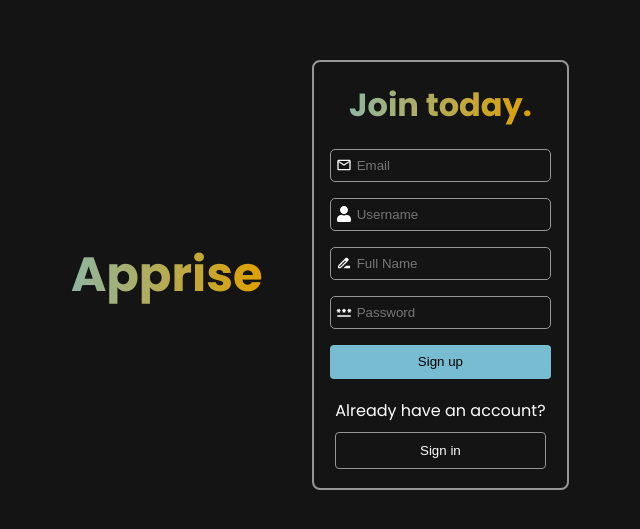
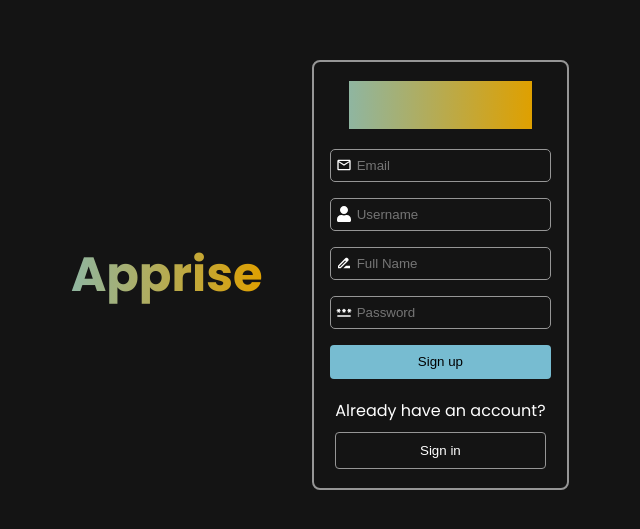
Before and after one commit to rauchrods/Apprise-Social-Media, a React (Vite) app in the folder frontend/: page /signup in a window 1280 px wide. Shown: the part 125-654 px from the top of the page, without its empty margins (325-965 px from the left). Built offline with nearby package versions, Linux system fonts and the light colour scheme; no server answers.

Commit message:
7 - updated build error steps

```diff
--- a/frontend/src/pages/signup/SignUpPage.jsx
+++ b/frontend/src/pages/signup/SignUpPage.jsx
@@ -7,7 +7,7 @@ import { MdDriveFileRenameOutline } from "react-icons/md";
 import { useNavigate } from "react-router-dom";
 import Input from "../../ui/input/Input";
 import Button from "../../ui/button/Button";
-import "./SignUpPage.scss";
+import "./signUpPage.scss";
 import { useMutation, useQueryClient } from "@tanstack/react-query";
 import toast from "react-hot-toast";
 
--- a/frontend/src/pages/signup/signUpPage.scss
+++ b/frontend/src/pages/signup/signUpPage.scss
@@ -25,7 +25,7 @@
 
     h1 {
       background: $primary-gradient;
-      -webkit-background-clip: text;
+      // -webkit-background-clip: text;
       -webkit-text-fill-color: transparent;
       margin: 0;
     }
```
